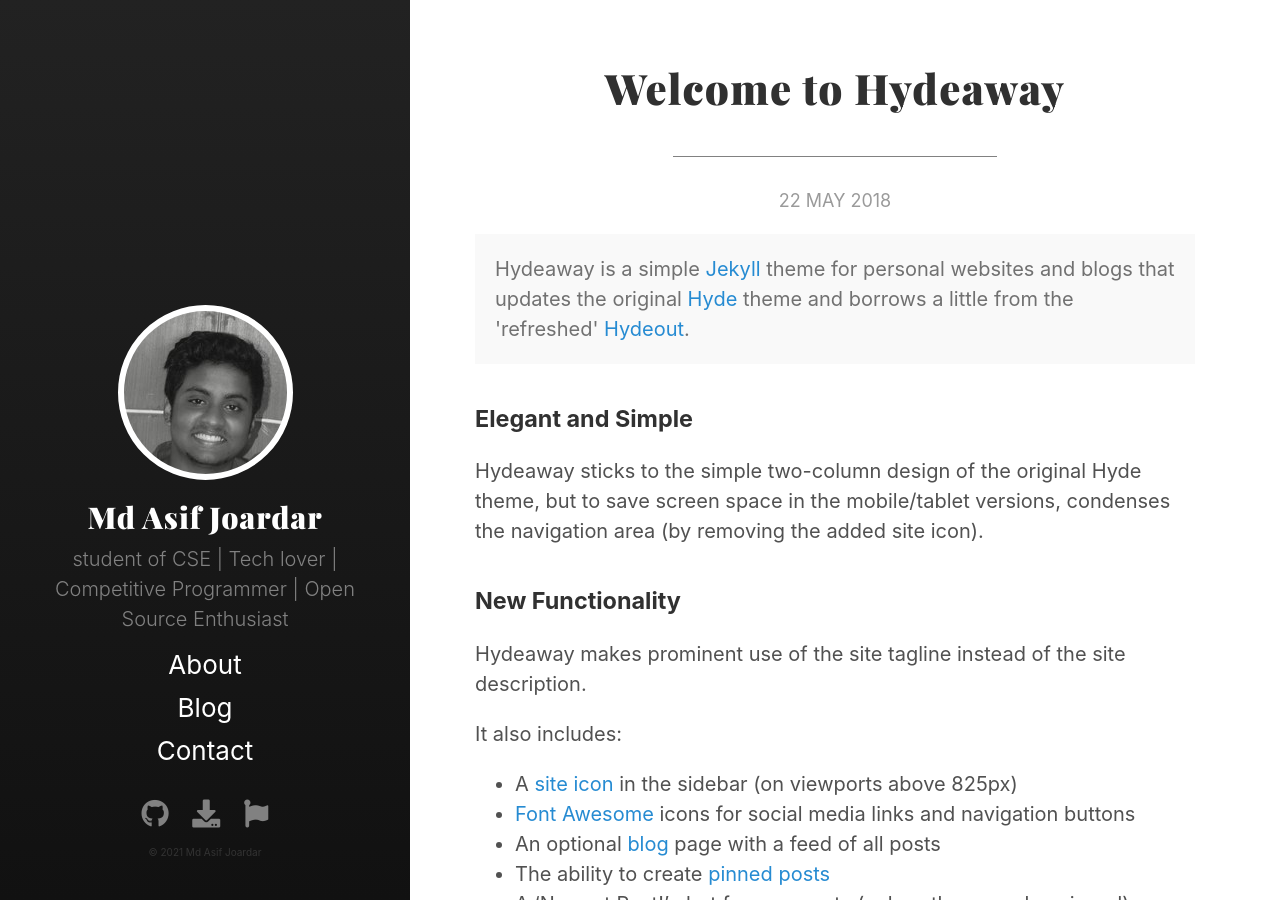
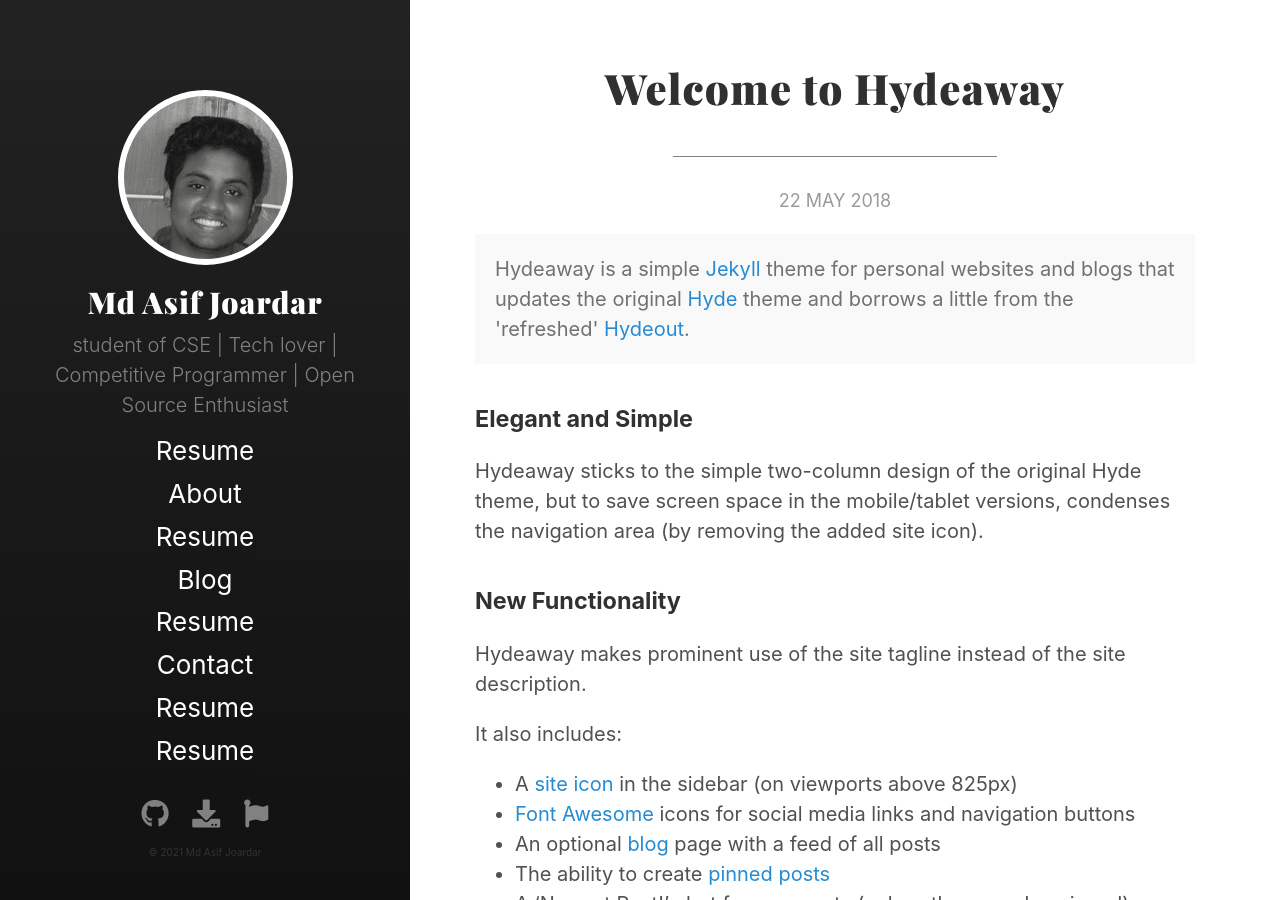
Before and after one commit to asifjoardar/asifjoardar.github.io, a Jekyll site: the page built from index.html, in a window 1280 px wide and 900 px high. Built offline with Jekyll 4.4.1, drawn with Linux system fonts in a browser that asks for light colours; the list of posts is cut into pages by our own code.

Commit message:
Update sidebar.html

```diff
--- a/_includes/sidebar.html
+++ b/_includes/sidebar.html
@@ -39,6 +39,7 @@
           {% if node.layout == "page" %}
             <a class="sidebar-nav-item{% if page.url == node.url %} active{% endif %}" href="{{ site.baseurl }}{{ node.url }}">{{ node.title }}</a>
           {% endif %}
+          <a class="sidebar-nav-item" href="https://github.com/asifjoardar/asifjoardar.github.io/blob/master/asif_s_Resume.pdf">Resume</a>
         {% endif %}
       {% endfor %}
     </nav>
```
